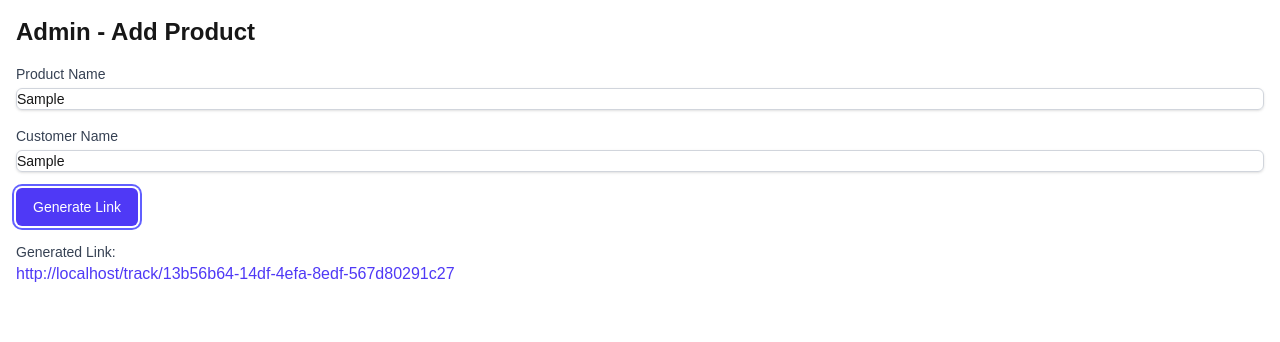
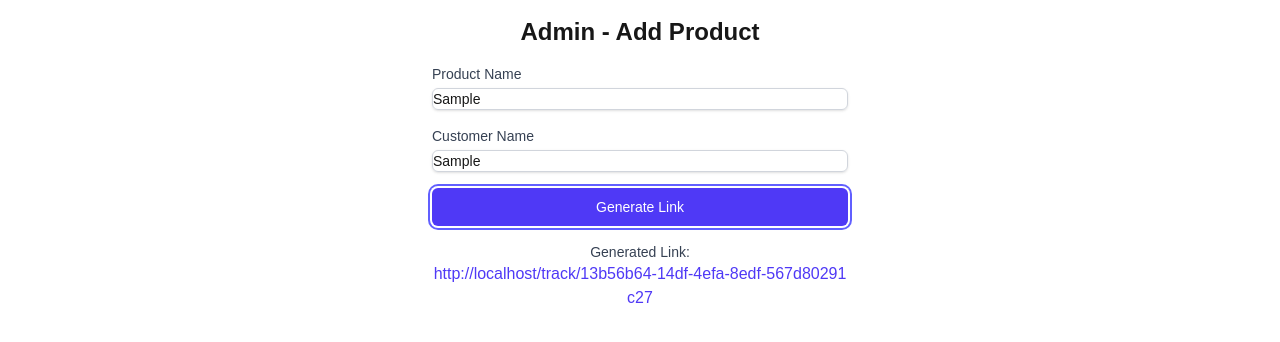
Before and after one commit to ChristopherCastro69/delivery-website, a Next.js app: page /admin in a window 1280 px wide. Both pictures are taken after typing "Sample", "Sample" into the empty fields and a click on the button "Generate Link". Shown: the top 342 px of the page. Built offline with nearby package versions, Linux system fonts and the light colour scheme.

Commit message:
Enhance Admin Page layout: center title, adjust container width, and improve button and link styling for better user experience.

```diff
--- a/src/app/admin/page.tsx
+++ b/src/app/admin/page.tsx
@@ -18,8 +18,10 @@ const AdminPage = () => {
   };
 
   return (
-    <div className="container mx-auto p-4">
-      <h1 className="text-2xl font-bold mb-4">Admin - Add Product</h1>
+    <div className="container mx-auto p-4 max-w-md">
+      <h1 className="text-2xl font-bold mb-4 text-center">
+        Admin - Add Product
+      </h1>
       <form onSubmit={handleSubmit} className="space-y-4">
         <div>
           <label className="block text-sm font-medium text-gray-700">
@@ -47,19 +49,19 @@ const AdminPage = () => {
         </div>
         <button
           type="submit"
-          className="inline-flex justify-center py-2 px-4 border border-transparent shadow-sm text-sm font-medium rounded-md text-white bg-indigo-600 hover:bg-indigo-700 focus:outline-none focus:ring-2 focus:ring-offset-2 focus:ring-indigo-500"
+          className="w-full inline-flex justify-center py-2 px-4 border border-transparent shadow-sm text-sm font-medium rounded-md text-white bg-indigo-600 hover:bg-indigo-700 focus:outline-none focus:ring-2 focus:ring-offset-2 focus:ring-indigo-500"
         >
           Generate Link
         </button>
       </form>
       {generatedLink && (
-        <div className="mt-4">
+        <div className="mt-4 text-center">
           <p className="text-sm font-medium text-gray-700">Generated Link:</p>
           <a
             href={generatedLink}
             target="_blank"
             rel="noopener noreferrer"
-            className="text-indigo-600 hover:underline"
+            className="text-indigo-600 hover:underline break-all"
           >
             {generatedLink}
           </a>
```
